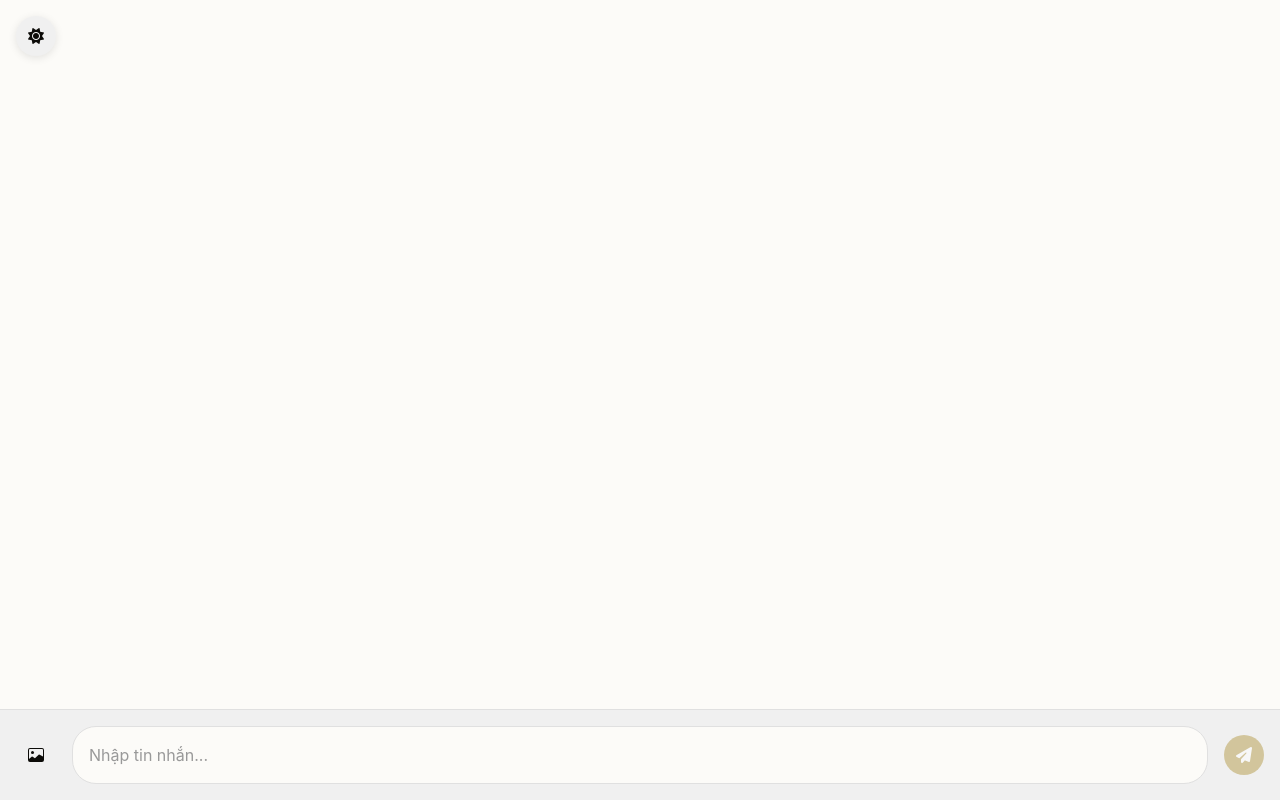
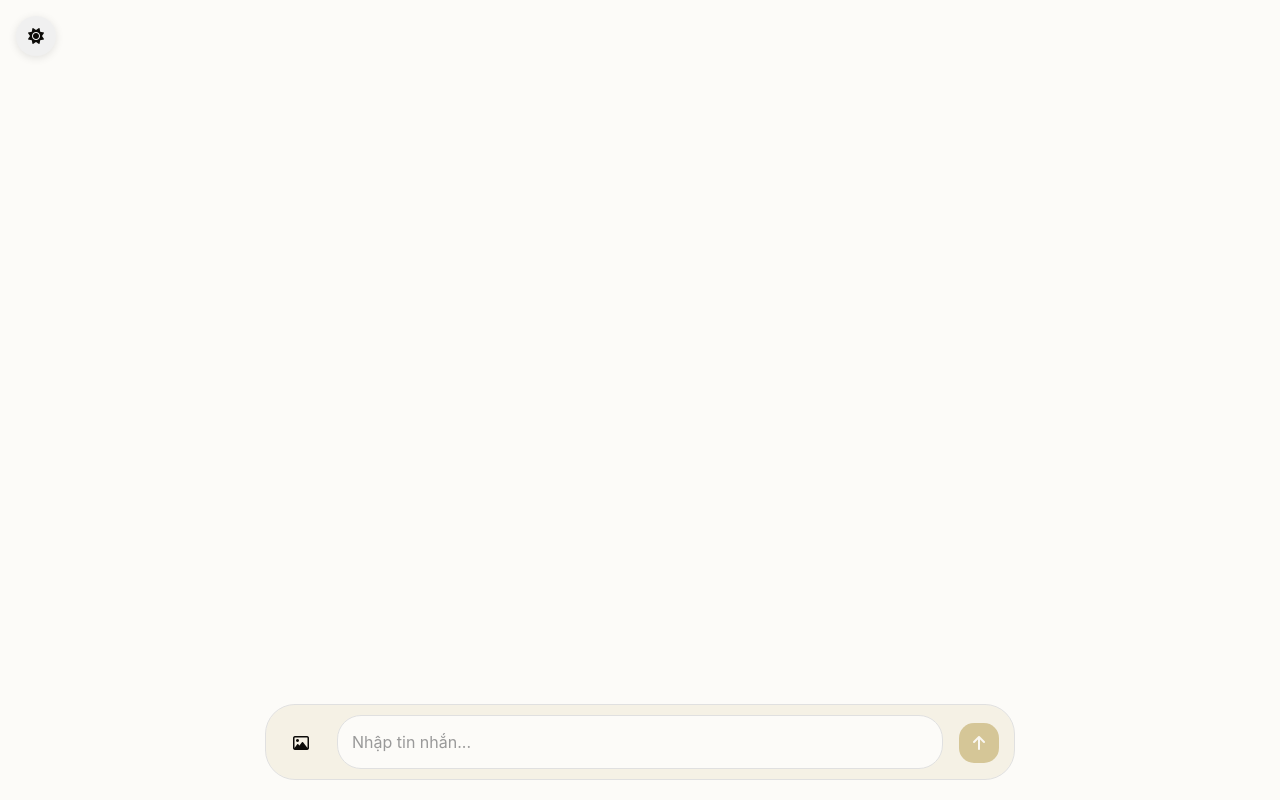
Before and after one commit to baotonphattrientrochoidangian/chat, a website: page index.html in a window 1280 px wide. Drawn offline with nearby package versions, Linux system fonts and the light colour scheme.

Commit message:
Update suggestion titles and content, enhance input area styles, and improve layout for better user experience

```diff
--- a/index.html
+++ b/index.html
@@ -1,8 +1,9 @@
+<!-- index.html -->
 <!DOCTYPE html>
 <html lang="en">
 <head>
-    <meta charset="UTF-8" />
-    <meta name="viewport" content="width=device-width, initial-scale=1.0" />
+    <meta charset="UTF-8">
+    <meta name="viewport" content="width=device-width, initial-scale=1.0">
     <title>Chat | Dự án Bảo tồn và phát triển trò chơi dân gian</title>
     <link
       href="https://cdnjs.cloudflare.com/ajax/libs/bootstrap/5.3.2/css/bootstrap.min.css"
@@ -27,7 +28,7 @@
 <body class="light-mode">
     <div class="container">
         <div class="chat-container">
-        <!-- Theme Toggle Button -->
+            <!-- Theme Toggle Button (Optional, if you want to keep it) -->
             <button id="themeToggle" class="theme-toggle">
                 <i class="fas fa-sun"></i>
             </button>
@@ -38,27 +39,17 @@
             <!-- Input Area -->
             <div class="input-area">
                 <form id="chatForm" class="chat-form">
+                    <div class="input-actions left">
+                        <label for="imageUpload" id="uploadBtn" class="action-btn">
+                          <i class="fa-regular fa-image"></i>
+                        </label>
                         <input
                             type="file"
                             id="imageUpload"
                             accept="image/*"
                             class="d-none"
                         />
-            <button type="button" id="uploadBtn" class="action-btn">
-              <svg
-                xmlns="http://www.w3.org/2000/svg"
-                width="16"
-                height="16"
-                fill="currentColor"
-                class="bi bi-image"
-                viewBox="0 0 16 16"
-              >
-                <path d="M6.002 5.5a1.5 1.5 0 1 1-3 0 1.5 1.5 0 0 1 3 0" />
-                <path
-                  d="M2.002 1a2 2 0 0 0-2 2v10a2 2 0 0 0 2 2h12a2 2 0 0 0 2-2V3a2 2 0 0 0-2-2zm12 1a1 1 0 0 1 1 1v6.5l-3.777-1.947a.5.5 0 0 0-.577.093l-3.71 3.71-2.66-1.772a.5.5 0 0 0-.63.062L1.002 12V3a1 1 0 0 1 1-1z"
-                />
-              </svg>
-            </button>
+                    </div>
                     <div class="input-wrapper">
                         <textarea
                             id="input"
@@ -66,9 +57,11 @@
                             rows="1"
                         ></textarea>
                     </div>
+                    <div class="input-actions right">
                         <button type="submit" id="send" class="send-btn" disabled>
-              <i class="fas fa-paper-plane"></i>
+                            <i class="fa fa-arrow-up"></i>
                         </button>
+                    </div>
                 </form>
             </div>
         </div>
--- a/style.css
+++ b/style.css
@@ -149,21 +149,27 @@ code {
 }
 
 .input-area {
-  padding: 1rem;
-  border-top: 1px solid var(--border);
-  background: var(--secondary-bg);
+  padding: 10px 15px; /* Kết hợp padding trên dưới và trái phải */
+  border: 1px solid var(--border);
+  border-radius: 30px;
   position: fixed;
-  bottom: 0;
-  left: 0;
-  width: 100%;
+  bottom: 20px;
+  left: 50%;
+  width: calc(100% - 40px); /* Kết hợp margin trái phải thành 40px trừ vào width */
   z-index: 10;
+  transform: translateX(-50%);
+  background: rgba(181, 156, 74, 0.1);
+  max-width: 750px;
+  min-height: 70px;
+  box-sizing: border-box;
 }
 
 /* Chat Form */
 .chat-form {
   display: flex;
-  align-items: center;
+  align-items: flex-end;
   gap: 1rem;
+  height: 100%;
 }
 
 /* Input Wrapper */
@@ -181,7 +187,7 @@ code {
 /* Textarea */
 textarea {
   width: 100%;
-  padding: 1rem 3rem 1rem 1rem;
+  padding: 14px;
   border: none;
   border-radius: 24px;
   resize: none;
@@ -190,7 +196,6 @@ textarea {
   color: inherit;
   font-size: 1rem;
   line-height: 1.5;
-  max-height: 150px;
 }
 
 textarea::placeholder {
@@ -203,7 +208,7 @@ textarea::placeholder {
 .send-btn {
   padding: 0.5rem;
   border: none;
-  border-radius: 50%;
+  border-radius: 15px;
   width: 40px;
   height: 40px;
   aspect-ratio: 1 / 1;
@@ -214,6 +219,7 @@ textarea::placeholder {
   transition: all 0.2s ease;
   background: transparent;
   color: inherit;
+  margin-bottom: 6px;
 }
 
 .emoji-btn {
@@ -299,8 +305,8 @@ textarea::placeholder {
 .image-preview-container {
   position: relative;
   margin: 10px;
-  max-width: 80px;
-  max-height: 80px;
+  max-width: 128px;
+  max-height: 128px;
 }
 
 .image-preview {
@@ -603,7 +609,8 @@ button:disabled {
   .suggestion-card {
       aspect-ratio: auto;
       min-width: 100%;
-      max-height: 180px;
+      min-height: 180px;
+      height: fit-content;
       display: flex;
       flex-direction: row;
       text-align: left;
```
Also changed, not shown: all_in_one.js. Lines whose indentation alone changed are shown as unchanged.
